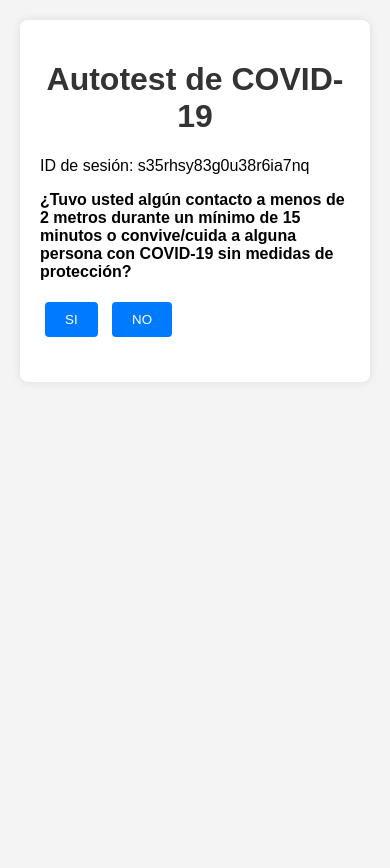
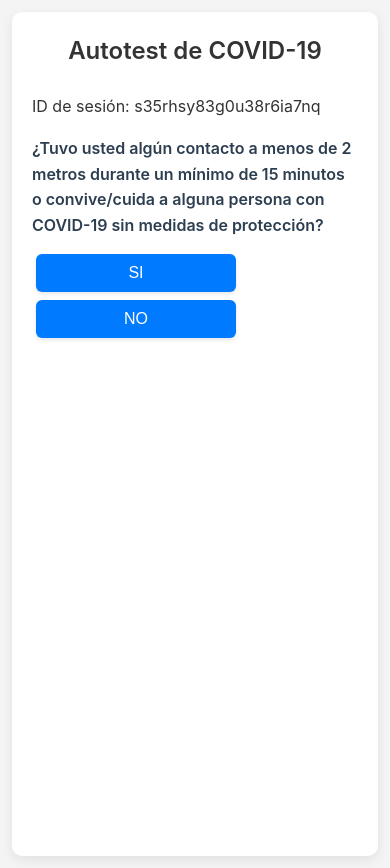
Before and after one commit to Dante80456/taller-covid, a website: page frontend/index.html in a window 390 px wide. Before the commit the page ends 844 px from the top, so only its background shows below. Drawn offline with Linux system fonts and the light colour scheme.

Commit message:
Actualiza componentes y mejora la lógica del backend

```diff
--- a/backend/server.js
+++ b/backend/server.js
@@ -22,7 +22,7 @@ const testSchema = new mongoose.Schema({
     timestamp: { type: Date, default: Date.now }
 });
 
-const Test = mongoose.model('Test', testSchema);
+const Test = mongoose.model('test', testSchema);
 
 // Endpoint para recibir el diagnóstico
 app.post('/api/submit', async (req, res) => {
--- a/frontend/styles.css
+++ b/frontend/styles.css
@@ -1,29 +1,43 @@
 body {
-    font-family: Arial, sans-serif;
+  font-family: -apple-system, BlinkMacSystemFont, "Segoe UI", Roboto, Arial, sans-serif;
+  font-size: 16px;
+  line-height: 1.6;
+  color: #333;
+  background-color: #f4f4f4;
+  margin: 0;
+  padding: 20px;
+  display: flex;
+  justify-content: center;
+  min-height: 100vh;
+}
+
+#app {
+  width: 100%;
   max-width: 800px;
-    margin: 0 auto;
-    padding: 20px;
-    background-color: #f4f4f4;
+  background: white;
+  padding: 28px;
+  border-radius: 10px;
+  box-shadow: 0 4px 12px rgba(0, 0, 0, 0.08);
 }
 
 h1 {
   text-align: center;
   color: #333;
-}
-
-#app {
-    background: white;
-    padding: 20px;
-    border-radius: 8px;
-    box-shadow: 0 0 10px rgba(0,0,0,0.1);
+  margin-top: 0;
+  margin-bottom: 24px;
+  font-size: 28px;
+  font-weight: 600;
 }
 
 .question {
-    margin-bottom: 20px;
+  margin-bottom: 24px;
 }
 
 .question p {
-    font-weight: bold;
+  font-weight: 600;
+  margin: 0 0 12px 0;
+  font-size: 18px;
+  color: #2c3e50;
 }
 
 button {
@@ -32,20 +46,60 @@ button {
   border: none;
   padding: 10px 20px;
   margin: 5px;
-    border-radius: 4px;
+  border-radius: 6px;
   cursor: pointer;
+  font-size: 16px;
+  font-weight: 500;
+  transition: background-color 0.2s, transform 0.1s;
+  box-shadow: 0 2px 4px rgba(0, 0, 0, 0.1);
 }
 
 button:hover {
   background-color: #0056b3;
+  transform: translateY(-2px);
+}
+
+button:focus {
+  outline: 2px solid #0056b3;
+  outline-offset: 2px;
 }
 
 #result-container {
   text-align: center;
-    margin-top: 20px;
+  margin-top: 28px;
+  padding-top: 20px;
+  border-top: 1px solid #eee;
 }
 
 #diagnosis {
-    font-size: 18px;
+  font-size: 20px;
+  font-weight: 600;
   color: #d9534f;
+  margin: 0;
 }
+
+/* Versión móvil */
+@media (max-width: 600px) {
+  body {
+    padding: 12px;
+  }
+
+  #app {
+    padding: 20px;
+  }
+
+  h1 {
+    font-size: 24px;
+  }
+
+  .question p {
+    font-size: 16px;
+  }
+
+  button {
+    padding: 10px 16px;
+    margin: 4px;
+    width: 100%;
+    max-width: 200px;
+  }
+}
```
Lines whose indentation alone changed are shown as unchanged.
